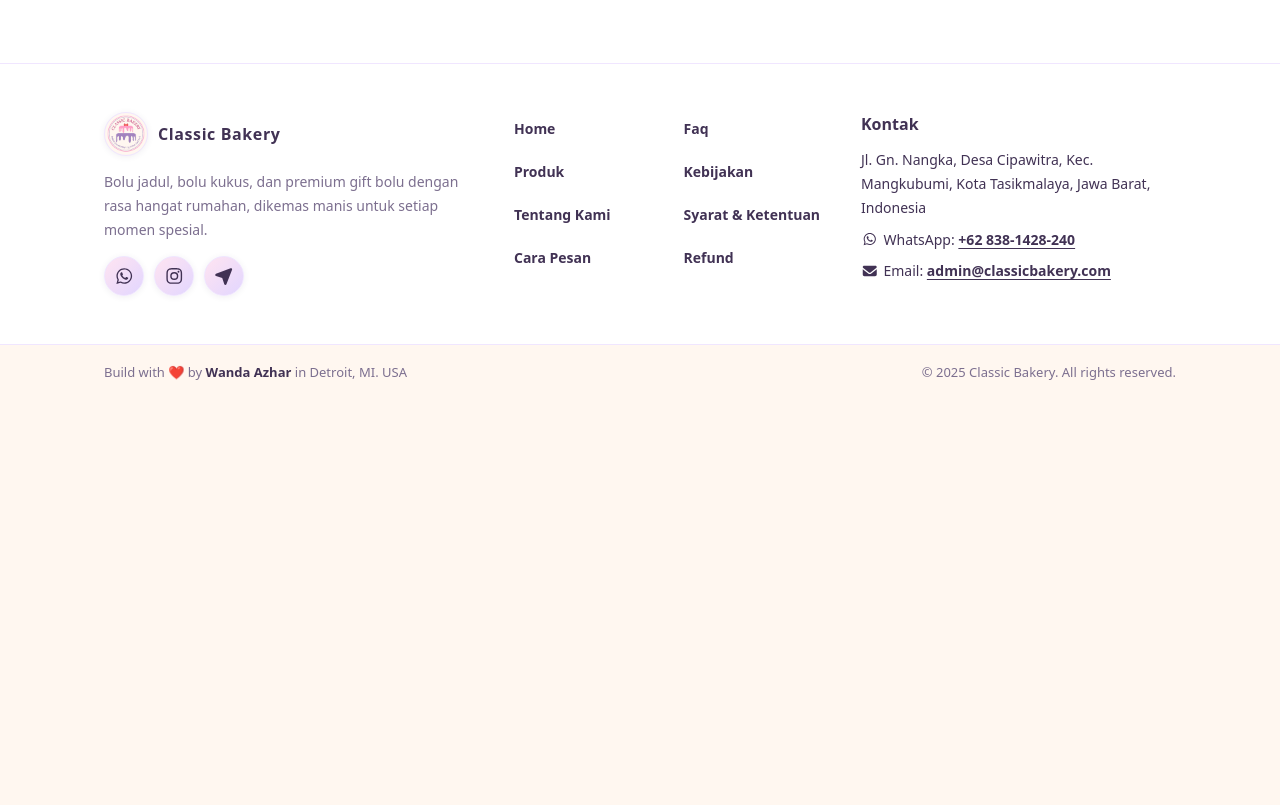
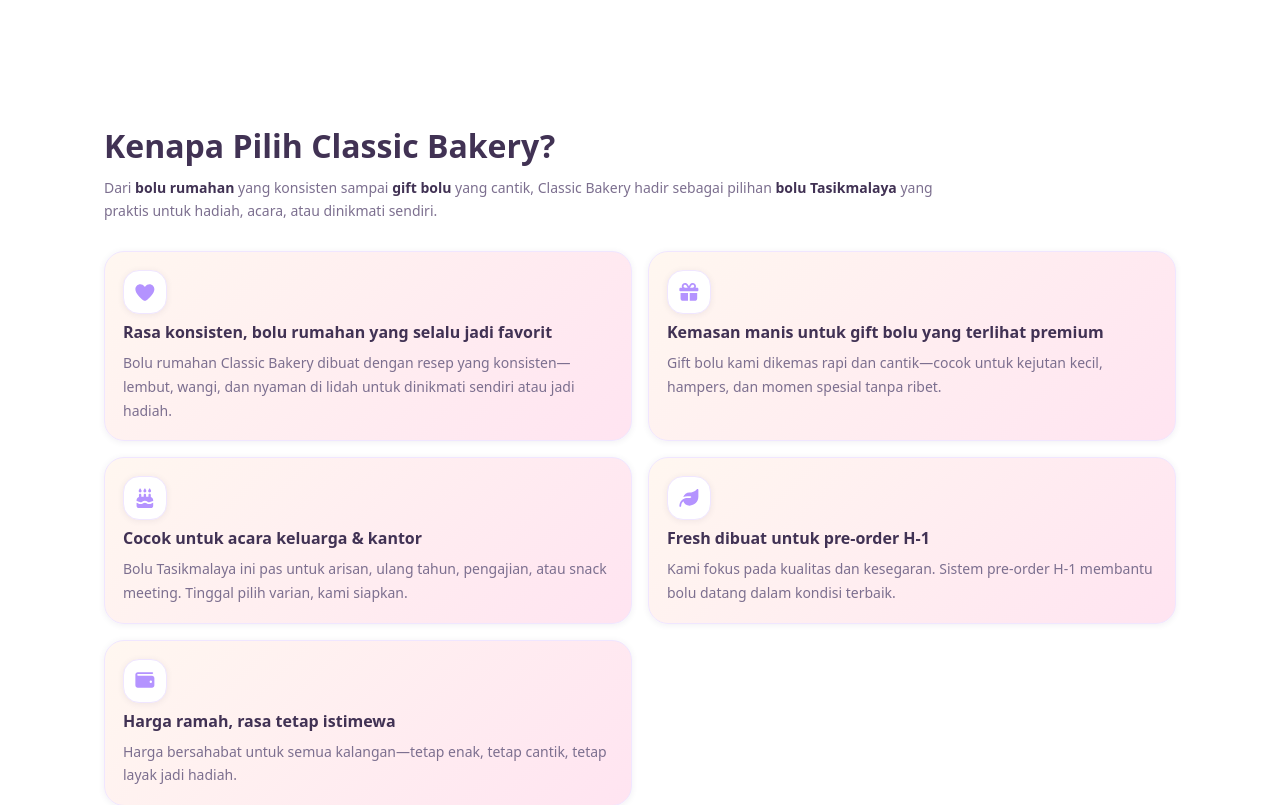
Before and after one commit to wandaazhar007/frontend-classic-bakery, a Next.js app: page / in a window 1280 px wide. Shown: the part 1091-1896 px from the top of the page. Before the commit the page ends 1490 px from the top, so only its background shows below. Built offline with nearby package versions, Linux system fonts and the light colour scheme; no server answers.

Commit message:
add why choose section

```diff
--- /dev/null
+++ b/app/components/kenapaPilihKami/KenapaPilihKami.module.scss
@@ -0,0 +1,103 @@
+@use "../../styles/variables" as v;
+@use "../../styles/responsive" as r;
+
+.section {
+  padding: 4.8rem 0;
+  background: v.$color-white;
+
+  @include r.up(md) {
+    padding: 6.4rem 0;
+  }
+}
+
+.header {
+  display: flex;
+  flex-direction: column;
+  gap: 1rem;
+  margin-bottom: 2.2rem;
+
+  @include r.up(md) {
+    margin-bottom: 2.8rem;
+  }
+}
+
+.title {
+  font-size: 2.4rem;
+  line-height: v.$lh-tight;
+  font-weight: 900;
+  color: v.$color-text-main;
+
+  @include r.up(md) {
+    font-size: 3.2rem;
+  }
+}
+
+.subtitle {
+  font-size: 1.4rem;
+  line-height: v.$lh-relaxed;
+  color: v.$color-text-muted;
+  max-width: 86rem;
+
+  strong {
+    color: v.$color-text-main;
+    font-weight: 900;
+  }
+}
+
+/* Mobile: 1 kolom, Tablet: 2, Desktop: 3 */
+.grid {
+  display: grid;
+  grid-template-columns: 1fr;
+  gap: 1.4rem;
+
+  @include r.up(sm) {
+    grid-template-columns: 1fr 1fr;
+    gap: 1.6rem;
+  }
+
+  @include r.up(lg) {
+    grid-template-columns: 1fr 1fr 1fr;
+    gap: 1.8rem;
+  }
+}
+
+.card {
+  border-radius: 2rem;
+  border: v.$border-width solid v.$color-border-soft;
+  background: linear-gradient(135deg, v.$color-cream, v.$color-pink-soft);
+  box-shadow: v.$shadow-sm;
+  padding: 1.6rem;
+  display: flex;
+  flex-direction: column;
+  gap: 0.8rem;
+
+  @include r.up(md) {
+    padding: 1.8rem;
+  }
+}
+
+.iconWrap {
+  width: 4.4rem;
+  height: 4.4rem;
+  border-radius: 1.6rem;
+  background: v.$color-white;
+  border: v.$border-width solid v.$color-border-soft;
+  box-shadow: v.$shadow-sm;
+  display: grid;
+  place-items: center;
+  color: v.$color-purple;
+  font-size: 1.9rem;
+}
+
+.cardTitle {
+  font-size: 1.6rem;
+  font-weight: 900;
+  line-height: 1.3;
+  color: v.$color-text-main;
+}
+
+.cardDesc {
+  font-size: 1.4rem;
+  line-height: v.$lh-relaxed;
+  color: v.$color-text-muted;
+}
--- /dev/null
+++ b/app/components/kenapaPilihKami/KenapaPilihKami.tsx
@@ -0,0 +1,76 @@
+import { FontAwesomeIcon } from "@fortawesome/react-fontawesome";
+import {
+  faHeart,
+  faGift,
+  faCakeCandles,
+  faLeaf,
+  faWallet,
+} from "@fortawesome/free-solid-svg-icons";
+import styles from "./KenapaPilihKami.module.scss";
+
+type Point = {
+  title: string;
+  desc: string;
+  icon: any;
+};
+
+export default function KenapaPilihKami() {
+  const points: Point[] = [
+    {
+      title: "Rasa konsisten, bolu rumahan yang selalu jadi favorit",
+      desc: "Bolu rumahan Classic Bakery dibuat dengan resep yang konsisten—lembut, wangi, dan nyaman di lidah untuk dinikmati sendiri atau jadi hadiah.",
+      icon: faHeart,
+    },
+    {
+      title: "Kemasan manis untuk gift bolu yang terlihat premium",
+      desc: "Gift bolu kami dikemas rapi dan cantik—cocok untuk kejutan kecil, hampers, dan momen spesial tanpa ribet.",
+      icon: faGift,
+    },
+    {
+      title: "Cocok untuk acara keluarga & kantor",
+      desc: "Bolu Tasikmalaya ini pas untuk arisan, ulang tahun, pengajian, atau snack meeting. Tinggal pilih varian, kami siapkan.",
+      icon: faCakeCandles,
+    },
+    {
+      title: "Fresh dibuat untuk pre-order H-1",
+      desc: "Kami fokus pada kualitas dan kesegaran. Sistem pre-order H-1 membantu bolu datang dalam kondisi terbaik.",
+      icon: faLeaf,
+    },
+    {
+      title: "Harga ramah, rasa tetap istimewa",
+      desc: "Harga bersahabat untuk semua kalangan—tetap enak, tetap cantik, tetap layak jadi hadiah.",
+      icon: faWallet,
+    },
+  ];
+
+  return (
+    <section className={styles.section} aria-labelledby="why-title">
+      <div className="container">
+        <header className={styles.header}>
+          <h2 id="why-title" className={styles.title}>
+            Kenapa Pilih Classic Bakery?
+          </h2>
+          <p className={styles.subtitle}>
+            Dari <strong>bolu rumahan</strong> yang konsisten sampai{" "}
+            <strong>gift bolu</strong> yang cantik, Classic Bakery hadir sebagai
+            pilihan <strong>bolu Tasikmalaya</strong> yang praktis untuk hadiah,
+            acara, atau dinikmati sendiri.
+          </p>
+        </header>
+
+        <div className={styles.grid} role="list" aria-label="Alasan memilih Classic Bakery">
+          {points.map((p) => (
+            <article key={p.title} className={styles.card} role="listitem">
+              <div className={styles.iconWrap} aria-hidden="true">
+                <FontAwesomeIcon icon={p.icon} />
+              </div>
+
+              <h3 className={styles.cardTitle}>{p.title}</h3>
+              <p className={styles.cardDesc}>{p.desc}</p>
+            </article>
+          ))}
+        </div>
+      </div>
+    </section>
+  );
+}
--- a/app/page.tsx
+++ b/app/page.tsx
@@ -2,6 +2,7 @@
 import Script from "next/script";
 import HeroMain from "./components/heroMain/HeroMain";
 import FeaturedProduct from "./components/featuredProduct/FeaturedProduct";
+import KenapaPilihKami from "./components/kenapaPilihKami/KenapaPilihKami";
 
 const siteUrl = process.env.NEXT_PUBLIC_SITE_URL ?? "http://localhost:3000";
 
@@ -94,6 +95,7 @@
 
       <HeroMain />
       <FeaturedProduct />
+      <KenapaPilihKami />
     </>
   );
 }
```
